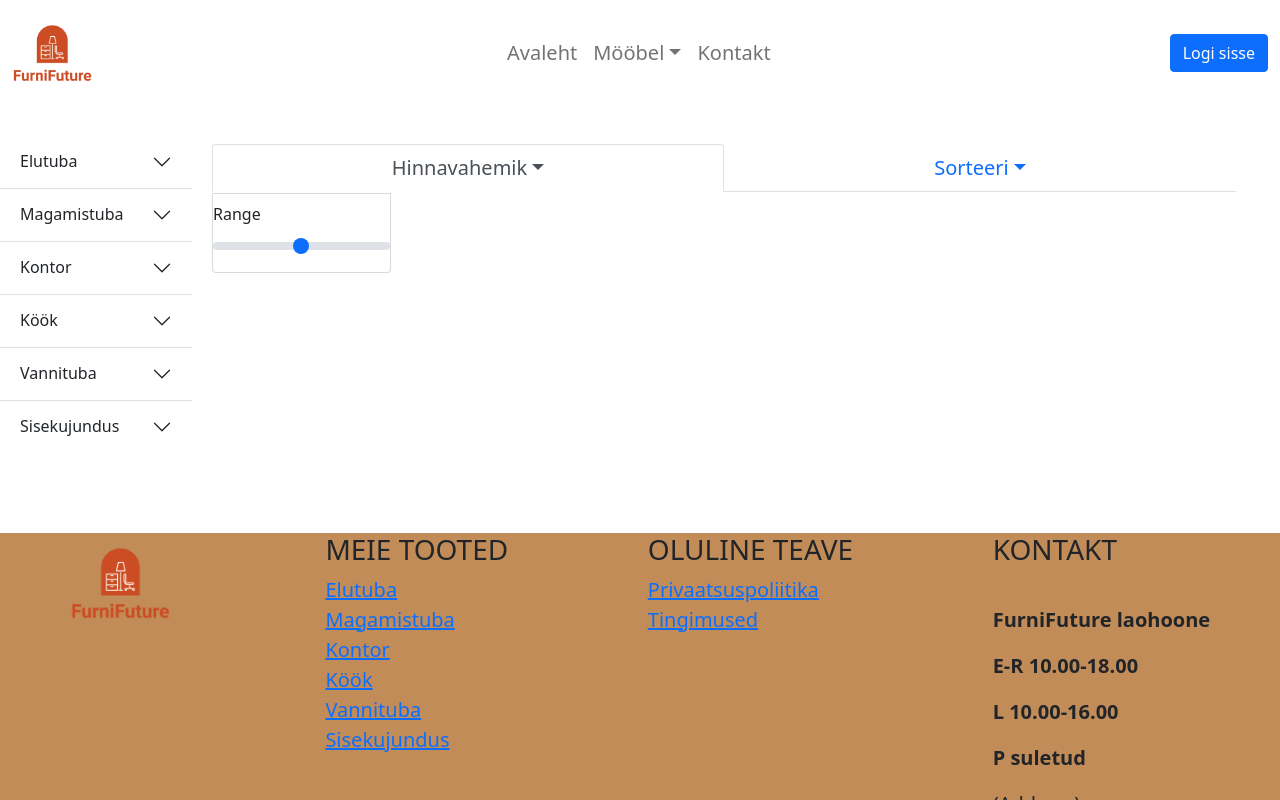
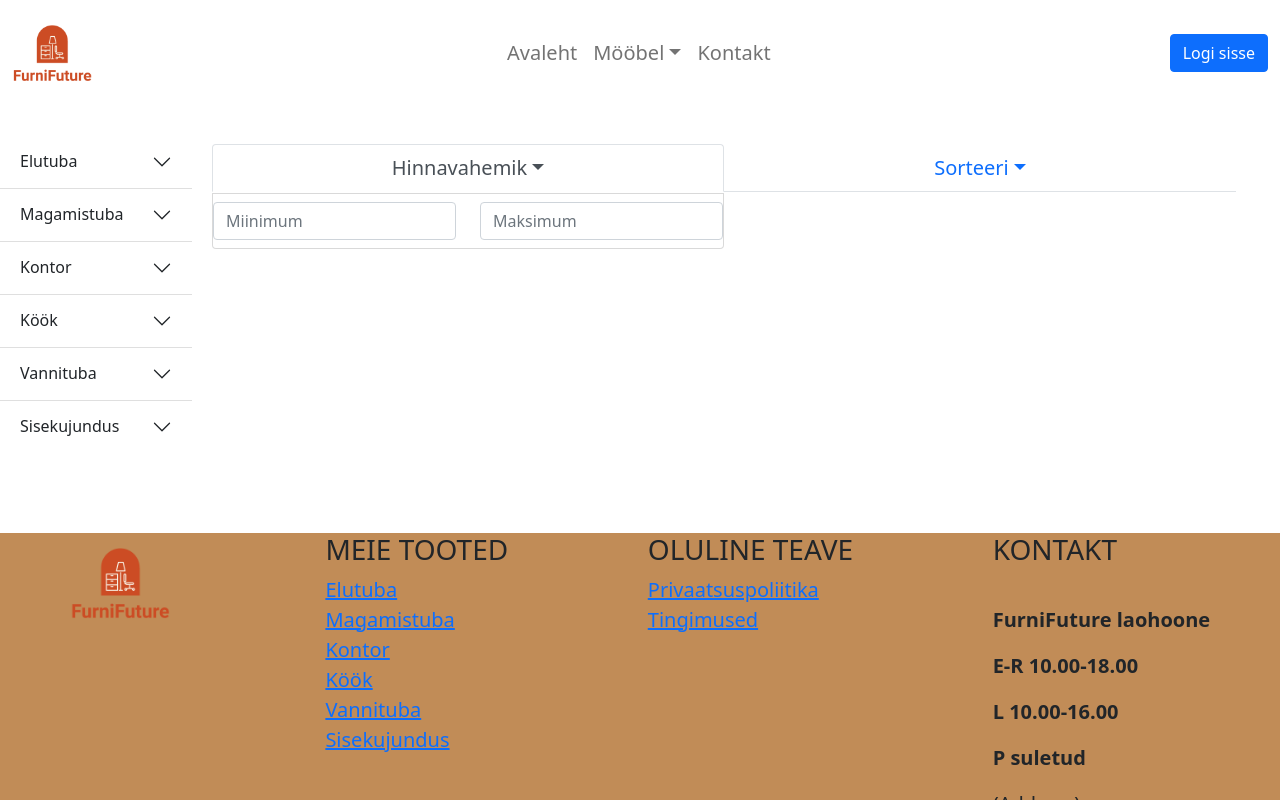
Before and after one commit to andrestammistu/FurniFuture, a Next.js app: page /products in a window 1280 px wide. Both pictures are taken after a click on the button "Hinnavahemik". Shown: the top 800 px of the page. Built offline with nearby package versions, Linux system fonts and the light colour scheme.

Commit message:
routing for nav and range deleted

```diff
--- a/components/filter.js
+++ b/components/filter.js
@@ -1,13 +1,21 @@
 import { Nav } from "react-bootstrap";
 import { NavDropdown } from "react-bootstrap";
 import { Form } from "react-bootstrap";
+import {Col} from 'react-bootstrap'
+import {Row} from 'react-bootstrap'
 
 export default function Filter(){
     return(
         <Nav justify variant="tabs" defaultActiveKey="/home">
             <NavDropdown title="Hinnavahemik" id="nav-dropdown">
-                <Form.Label>Range</Form.Label>
-                <Form.Range />
+                <Row>
+                    <Col>
+                        <Form.Control type="text" placeholder="Miinimum" />
+                    </Col>
+                    <Col>
+                        <Form.Control type="text" placeholder="Maksimum" />
+                    </Col>
+                </Row>
             </NavDropdown>
             <NavDropdown title="Sorteeri" id="nav-dropdown">
                 <NavDropdown.Item eventKey="4.1">Kõrgem hind esiteks</NavDropdown.Item>
--- a/components/nav.js
+++ b/components/nav.js
@@ -31,13 +31,13 @@ export default function NavItems(){
                         <label for="chaires">Toolid</label><br/>
                         <input type="checkbox" name="other"/>
                         <label for="other">Muu</label> */}
-                        <Link href="/products">
+                        <Link href="/products/lauad">
                             <a>Lauad</a>
                         </Link><br/>
-                        <Link href="/products">
+                        <Link href="/products/toolid">
                             <a>Toolid</a>
                         </Link><br/>
-                        <Link href="/products">
+                        <Link href="/products/muu">
                             <a>Muu</a>
                         </Link>
 
```
